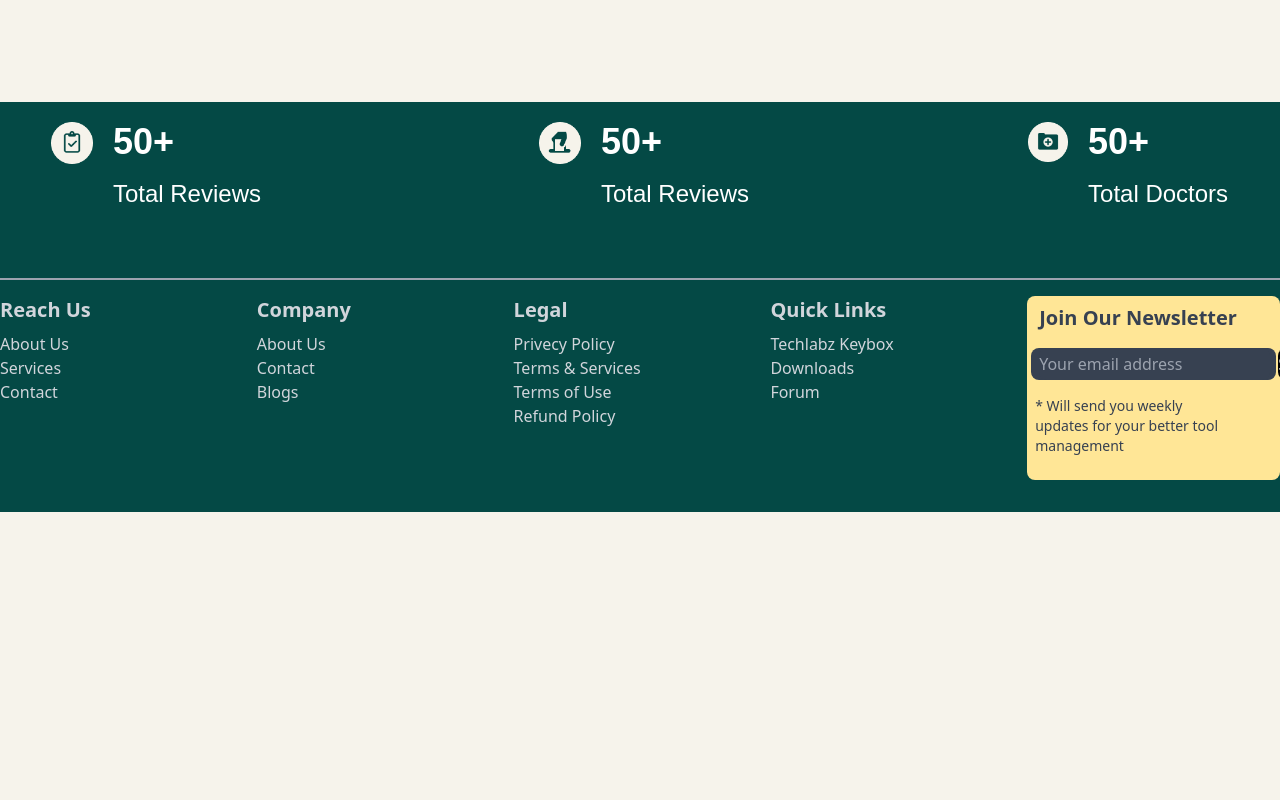
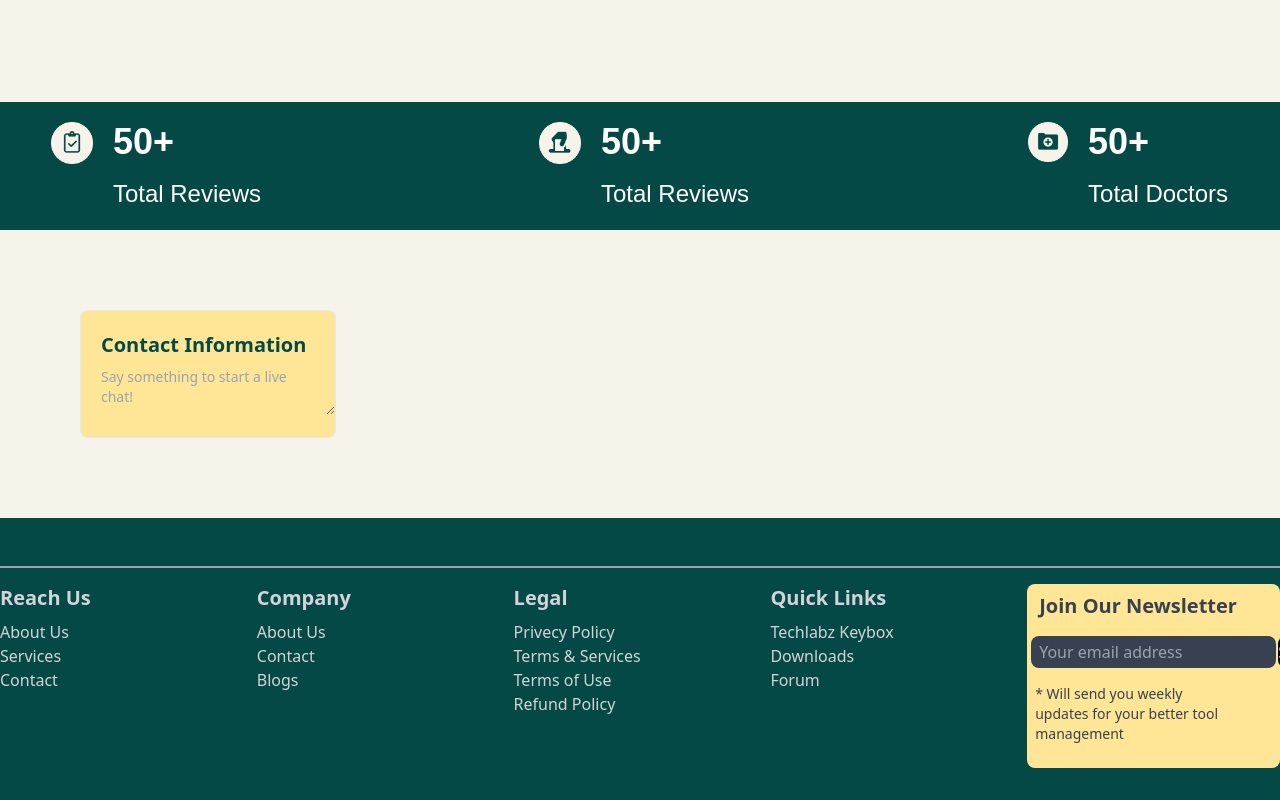
Before and after one commit to LoadingMinds/Health-site, a website built with Vite: page index.html in a window 1280 px wide. Shown: the part 778-1578 px from the top of the page. Before the commit the page ends 1290 px from the top, so only its background shows below. Built offline with nearby package versions, Linux system fonts and the light colour scheme.

Commit message:
contact section added

```diff
--- a/index.html
+++ b/index.html
@@ -75,7 +75,15 @@
       </section>
       <!--Doctors section end-->
       <!--Contacts section start-->
-      <section id="contacts">
+      <section id="contacts ">
+        <div class="container w-1/5 bg-color1 border rounded-lg mx-20 mt-20 mb-20 focus:shadow-outline">
+          <form class="w-full max-w-lg ">
+            <h2 class="text-textcolor2  font-bold mt-5 pl-3 ml-2 text-xl">Contact Information</h2>
+            <div class="mb-4">
+              <textarea id="message" placeholder="Say something to start a live chat!" class=" w-full py-2 px-5 text-sm text-textcolor2 bg-color1"></textarea>
+            </div>
+          </form>
+        </div>
 
       </section>
       <!--Contacts section end-->
@@ -127,7 +135,7 @@
             <!--Form-->
             <div class="container mx-auto py-2 bg-color1 rounded-lg">
               <form class="mb-4">
-                  <label for="email" class=" text-gray-700  font-bold pl-3 text-xl ">Join Our Newsletter</label>
+                  <h2 class=" text-gray-700  font-bold pl-3 text-xl ">Join Our Newsletter</h2>
                   <div class="flex my-4 bg-gray-700 mx-1 rounded-lg h-8 ">
                     <input id="email" type="email" placeholder="Your email address" class="mx-2 bg-gray-700 rounded-lg ">
                     <button type="submit" class="bg-black rounded-lg mr-1">Subscribe</button>
```
